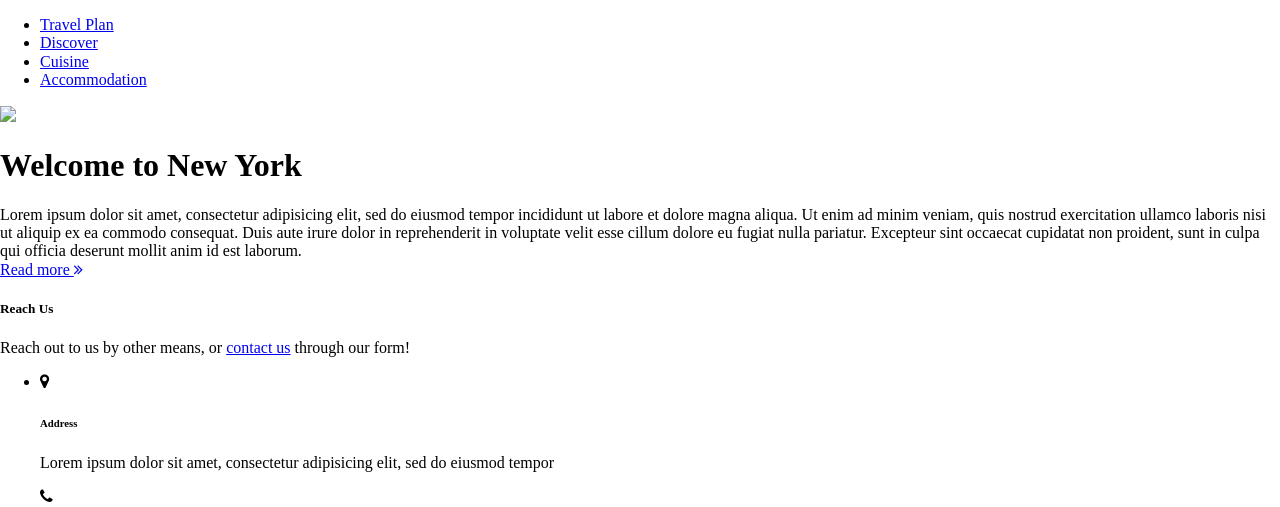
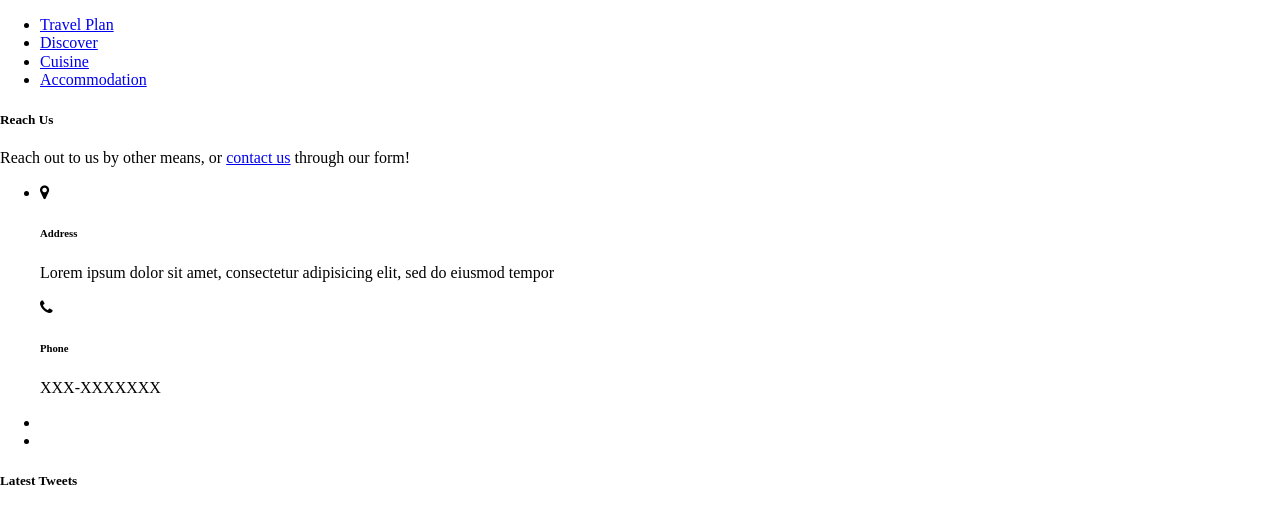
Before and after one commit to DanielMc56/CA115-Project, a plain HTML site: page index.html in a window 1280 px wide. Shown: the top 507 px of the page. Drawn offline with Linux system fonts and the light colour scheme; files that its build step writes are made by us from their sources.

Commit message:
body removed

```diff
--- a/index.html
+++ b/index.html
@@ -22,30 +22,7 @@
 			<li><a href="#">Accommodation</a></li>
 		</ul>
 	</div>
-	<div class="container">
-		<section class="about drop-shadow rnd-corners">
-			<div class="side-img pattern-full-light fade-left">
-				<img src="images/ny/ny-2.jpg">
-			</div>
 
-			<div class="blog-body container-padding">
-				<div class="title">
-					<h1>Welcome to New York</h1>
-				</div>
-				<div class="summary">
-					Lorem ipsum dolor sit amet, consectetur adipisicing elit, sed do eiusmod
-					tempor incididunt ut labore et dolore magna aliqua. Ut enim ad minim veniam,
-					quis nostrud exercitation ullamco laboris nisi ut aliquip ex ea commodo
-					consequat. Duis aute irure dolor in reprehenderit in voluptate velit esse
-					cillum dolore eu fugiat nulla pariatur. Excepteur sint occaecat cupidatat non
-					proident, sunt in culpa qui officia deserunt mollit anim id est laborum.
-				</div>
-				<div class="read-btn">
-					<a href="#">Read more <i class="fa fa-angle-double-right"></i></a>
-				</div>
-			</div>
-		</section>
-	</div>
 
 	<footer>
 		<div class="footer-rows">
```
